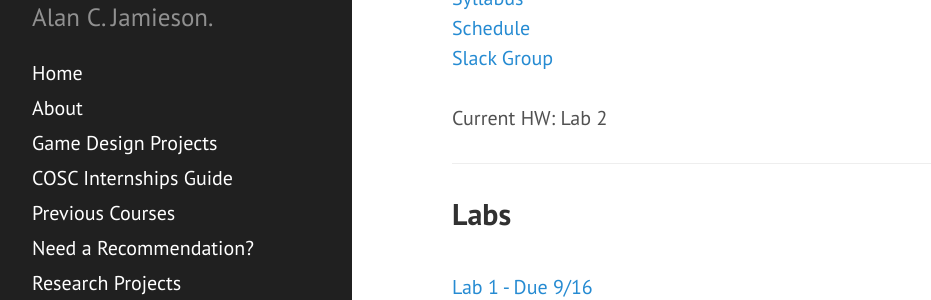
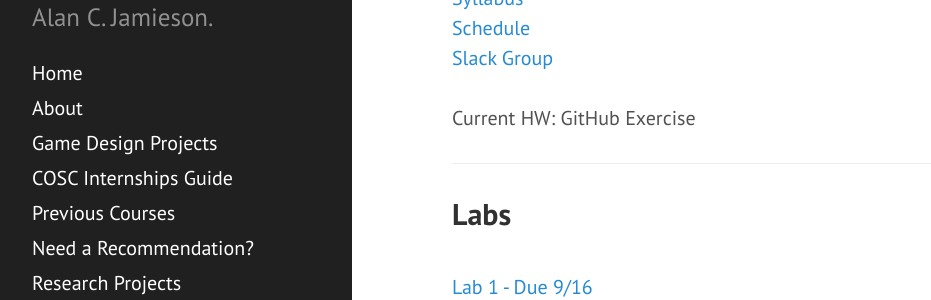
Before and after one commit to ripark/ripark.github.io, a Jekyll site: the page built from f19/cosc480.html, in a window 1280 px wide and 900 px high. Shown: the part 145-445 px from the top of the window, without its empty margins (8-939 px from the left). Built offline with Jekyll 4.4.1, drawn with Linux system fonts in a browser that asks for light colours; Markdown is read by kramdown in place of the engine named in the settings.

Commit message:
Update cosc480.html

```diff
--- a/f19/cosc480.html
+++ b/f19/cosc480.html
@@ -11,7 +11,7 @@ title: "COSC 480: Full-Stack Development"
 <a href="https://smcmcs.slack.com/messages/cosc480/">Slack Group</a>
 <br>
 <br>
-Current HW: Lab 2
+Current HW: GitHub Exercise
 <br>
 <hr>
 <h2>Labs</h2>
```
